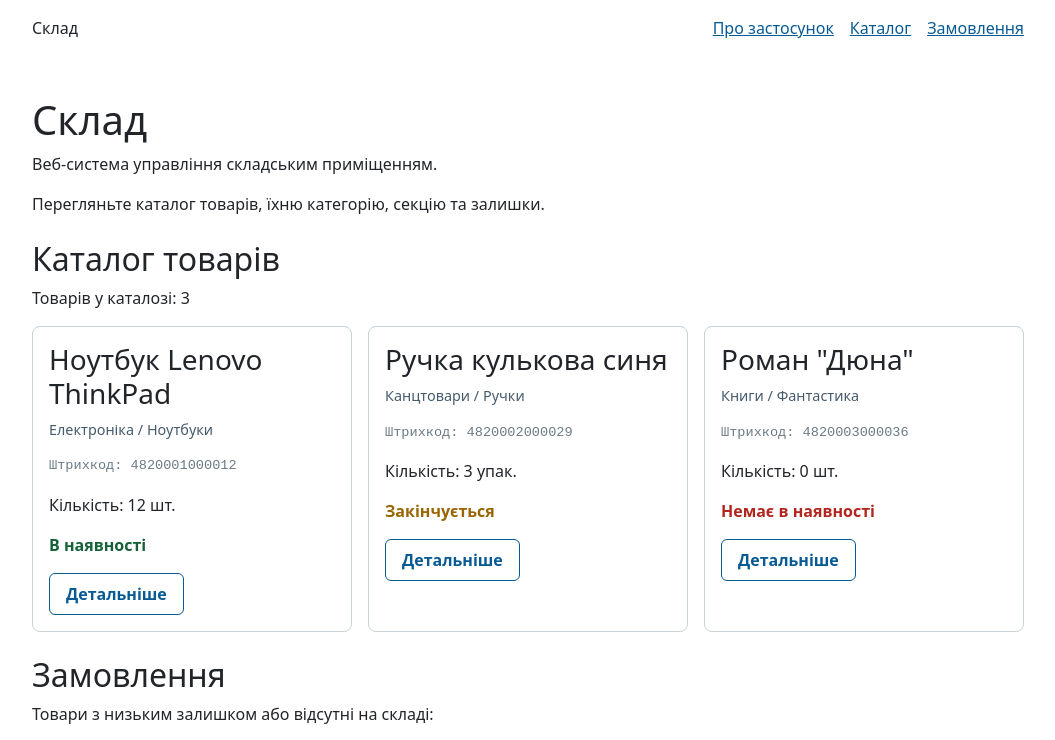
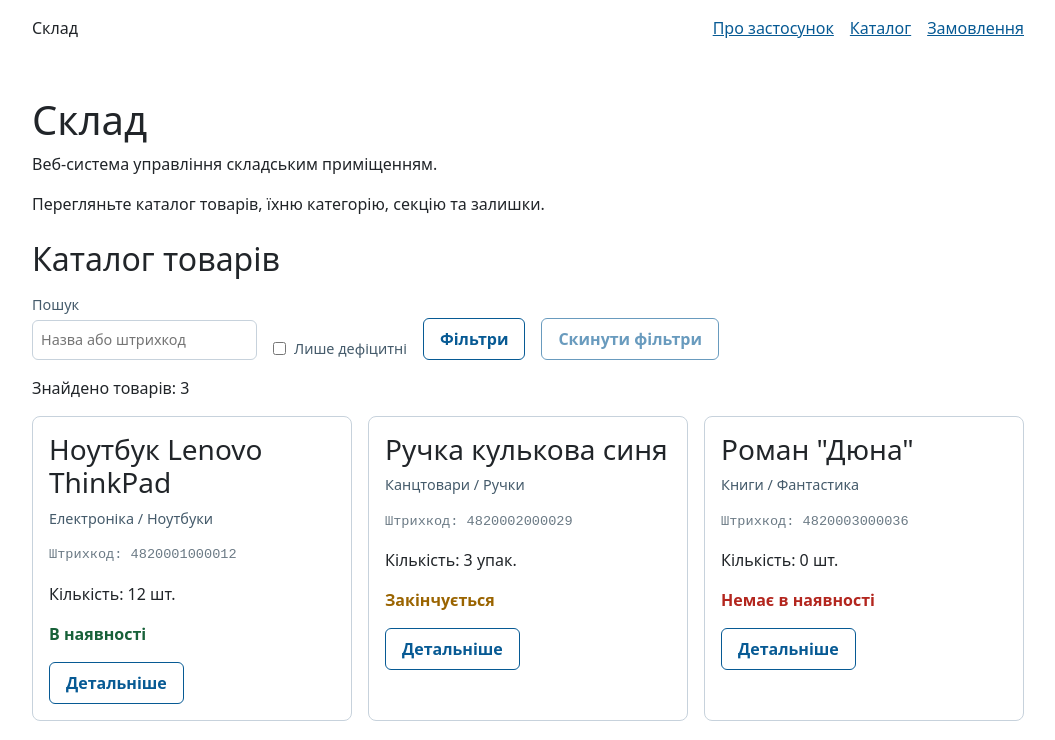
Before and after one commit to bohdandrychak-ip254k-hash/warehouse-management, a React (Vite) app: page / in a window 1280 px wide. Shown: the top 740 px of the page, without its empty margins (112-1167 px from the left). Built offline with nearby package versions, Linux system fonts and the light colour scheme.

Commit message:
filters and design

```diff
--- /dev/null
+++ b/src/components/products/FiltersModal.jsx
@@ -0,0 +1,50 @@
+import Modal from '../ui/Modal.jsx'
+import AppButton from '../ui/AppButton.jsx'
+
+export default function FiltersModal({
+  sections,
+  categories,
+  selectedSectionIds,
+  selectedCategoryIds,
+  onToggleSection,
+  onToggleCategory,
+  onClose,
+}) {
+  return (
+    <Modal title="Фільтри каталогу" onClose={onClose}>
+      <fieldset className="filter-group">
+        <legend>Секції</legend>
+        <div className="filter-options">
+          {sections.map((section) => (
+            <label key={section.id} className="filter-chip">
+              <input
+                type="checkbox"
+                checked={selectedSectionIds.has(section.id)}
+                onChange={() => onToggleSection(section.id)}
+              />
+              {section.name}
+            </label>
+          ))}
+        </div>
+      </fieldset>
+
+      <fieldset className="filter-group">
+        <legend>Категорії</legend>
+        <div className="filter-options">
+          {categories.map((category) => (
+            <label key={category.id} className="filter-chip">
+              <input
+                type="checkbox"
+                checked={selectedCategoryIds.has(category.id)}
+                onChange={() => onToggleCategory(category.id)}
+              />
+              {category.name}
+            </label>
+          ))}
+        </div>
+      </fieldset>
+
+      <AppButton onClick={onClose}>Готово</AppButton>
+    </Modal>
+  )
+}
--- a/src/components/products/ProductList.jsx
+++ b/src/components/products/ProductList.jsx
@@ -1,9 +1,9 @@
 import ProductCard from './ProductCard.jsx'
 import EmptyState from '../ui/EmptyState.jsx'
 
-export default function ProductList({ items }) {
+export default function ProductList({ items, emptyMessage = 'Товари ще не додано.' }) {
   if (items.length === 0) {
-    return <EmptyState message="Товари ще не додано." />
+    return <EmptyState message={emptyMessage} />
   }
 
   return (
--- a/src/index.css
+++ b/src/index.css
@@ -169,3 +169,179 @@ section { margin-block: 1.5rem; }
 @media (max-width: 30rem) {
   .attribute-list { grid-template-columns: 1fr; }
 }
+.filters {
+  display: flex;
+  flex-wrap: wrap;
+  gap: 1rem;
+  align-items: end;
+  margin-block: 1rem;
+}
+.filters label {
+  display: flex;
+  flex-direction: column;
+  gap: 0.25rem;
+  font-size: 0.9rem;
+  color: #455b6b;
+}
+.filters input[type="text"] {
+  padding: 0.5rem;
+  border: 1px solid #c7d2dc;
+  border-radius: 0.375rem;
+  font: inherit;
+}
+.checkbox-field {
+  flex-direction: row !important;
+  align-items: center;
+  gap: 0.5rem !important;
+}.filter-group {
+  border: none;
+  padding: 0;
+  margin: 0 0 1.25rem;
+}
+.filter-group legend {
+  font-weight: 600;
+  margin-bottom: 0.5rem;
+  padding: 0;
+}
+.filter-group .checkbox-field {
+  margin-block: 0.375rem;
+}
+.modal-overlay {
+  position: fixed;
+  inset: 0;
+  background: rgba(23, 43, 58, 0.6);
+  backdrop-filter: blur(2px);
+  display: flex;
+  align-items: center;
+  justify-content: center;
+  padding: 1.5rem;
+  z-index: 50;
+  animation: overlay-fade 0.15s ease-out;
+}
+@keyframes overlay-fade {
+  from { opacity: 0; }
+  to { opacity: 1; }
+}
+.modal-window {
+  background: white;
+  border-radius: 0.75rem;
+  box-shadow: 0 20px 45px rgba(23, 43, 58, 0.25);
+  max-width: 34rem;
+  width: 100%;
+  max-height: 85vh;
+  overflow-y: auto;
+  padding: 0;
+  animation: modal-rise 0.18s ease-out;
+}
+@keyframes modal-rise {
+  from { opacity: 0; transform: translateY(8px) scale(0.98); }
+  to { opacity: 1; transform: translateY(0) scale(1); }
+}
+.modal-header {
+  display: flex;
+  justify-content: space-between;
+  align-items: center;
+  padding: 1.25rem 1.5rem;
+  border-bottom: 1px solid #e5e9ed;
+  position: sticky;
+  top: 0;
+  background: white;
+  border-radius: 0.75rem 0.75rem 0 0;
+}
+.modal-header h3 {
+  margin: 0;
+  font-size: 1.15rem;
+}
+.modal-close {
+  background: #f4f6f8;
+  border: none;
+  border-radius: 50%;
+  width: 2rem;
+  height: 2rem;
+  font-size: 1.25rem;
+  line-height: 1;
+  cursor: pointer;
+  color: #455b6b;
+  display: flex;
+  align-items: center;
+  justify-content: center;
+}
+.modal-close:hover {
+  background: #e5e9ed;
+}
+.modal-close:focus-visible {
+  outline: 3px solid #075a94;
+  outline-offset: 2px;
+}
+.modal-body {
+  padding: 1.5rem;
+}
+
+/* Групи фільтрів */
+.filter-group {
+  border: none;
+  padding: 0;
+  margin: 0 0 1.5rem;
+}
+.filter-group:last-of-type {
+  margin-bottom: 1.75rem;
+}
+.filter-group legend {
+  font-weight: 700;
+  font-size: 0.8rem;
+  text-transform: uppercase;
+  letter-spacing: 0.04em;
+  color: #6b7a85;
+  margin-bottom: 0.75rem;
+  padding: 0;
+}
+.filter-options {
+  display: flex;
+  flex-wrap: wrap;
+  gap: 0.5rem;
+}
+.filter-chip {
+  display: inline-flex;
+  align-items: center;
+  gap: 0.4rem;
+  padding: 0.45rem 0.9rem;
+  border: 1px solid #c7d2dc;
+  border-radius: 999px;
+  background: white;
+  color: #172b3a;
+  font-size: 0.9rem;
+  cursor: pointer;
+  transition: all 0.12s ease;
+  user-select: none;
+}
+.filter-chip:hover {
+  border-color: #075a94;
+  background: #f4f8fb;
+}
+.filter-chip input {
+  position: absolute;
+  opacity: 0;
+  width: 0;
+  height: 0;
+}
+.filter-chip:has(input:checked) {
+  background: #075a94;
+  border-color: #075a94;
+  color: white;
+  font-weight: 600;
+}
+.filter-chip:has(input:focus-visible) {
+  outline: 3px solid #075a94;
+  outline-offset: 2px;
+}.attribute-row {
+  padding: 0.5rem 0;
+}
+.attribute-row dt {
+  font-size: 0.8rem;
+  text-transform: uppercase;
+  letter-spacing: 0.03em;
+}
+.attribute-row dd {
+  font-size: 1rem;
+  font-weight: 600;
+}
--- a/src/pages/HomePage.jsx
+++ b/src/pages/HomePage.jsx
@@ -1,6 +1,9 @@
+import { useState } from 'react'
 import Section from '../components/ui/Section.jsx'
 import CatalogSummary from '../components/products/CatalogSummary.jsx'
 import ProductList from '../components/products/ProductList.jsx'
+import FiltersModal from '../components/products/FiltersModal.jsx'
+import AppButton from '../components/ui/AppButton.jsx'
 import { products, categories, sections } from '../data/products.js'
 
 function enrichProduct(product) {
@@ -14,8 +17,76 @@ function enrichProduct(product) {
   }
 }
 
+function matchesQuery(product, query) {
+  const normalized = query.trim().toLowerCase()
+  if (normalized === '') {
+    return true
+  }
+  return (
+    product.name.toLowerCase().includes(normalized) ||
+    product.barcode.includes(normalized)
+  )
+}
+
 export default function HomePage() {
+  const [query, setQuery] = useState('')
+  const [lowStockOnly, setLowStockOnly] = useState(false)
+  const [selectedSectionIds, setSelectedSectionIds] = useState(() => new Set())
+  const [selectedCategoryIds, setSelectedCategoryIds] = useState(() => new Set())
+  const [filtersOpen, setFiltersOpen] = useState(false)
+
   const catalog = products.map(enrichProduct)
+  const visibleProducts = catalog.filter((item) => {
+    const matchesSection = selectedSectionIds.size === 0 || selectedSectionIds.has(item.sectionId)
+    const matchesCategory = selectedCategoryIds.size === 0 || selectedCategoryIds.has(item.categoryId)
+    return (
+      matchesQuery(item, query) &&
+      (!lowStockOnly || item.quantity <= 5) &&
+      matchesSection &&
+      matchesCategory
+    )
+  })
+
+  const filtersActive =
+    query.trim() !== '' ||
+    lowStockOnly ||
+    selectedSectionIds.size > 0 ||
+    selectedCategoryIds.size > 0
+
+  function handleReset() {
+    setQuery('')
+    setLowStockOnly(false)
+    setSelectedSectionIds(new Set())
+    setSelectedCategoryIds(new Set())
+  }
+
+  function toggleSection(id) {
+    setSelectedSectionIds((previous) => {
+      const next = new Set(previous)
+      if (next.has(id)) {
+        next.delete(id)
+      } else {
+        next.add(id)
+      }
+      return next
+    })
+  }
+
+  function toggleCategory(id) {
+    setSelectedCategoryIds((previous) => {
+      const next = new Set(previous)
+      if (next.has(id)) {
+        next.delete(id)
+      } else {
+        next.add(id)
+      }
+      return next
+    })
+  }
+
+  const emptyMessage = filtersActive
+    ? 'За заданими умовами товарів не знайдено.'
+    : 'Товари ще не додано.'
 
   return (
     <>
@@ -26,9 +97,54 @@ export default function HomePage() {
       </section>
 
       <Section id="catalog" title="Каталог товарів">
-        <CatalogSummary total={catalog.length} />
-        <ProductList items={catalog} />
+        <div className="filters">
+          <label>
+            Пошук
+            <input
+              type="text"
+              value={query}
+              onChange={(event) => setQuery(event.target.value)}
+              placeholder="Назва або штрихкод"
+            />
+          </label>
+
+          <label className="checkbox-field">
+            <input
+              type="checkbox"
+              checked={lowStockOnly}
+              onChange={(event) => setLowStockOnly(event.target.checked)}
+            />
+            Лише дефіцитні
+          </label>
+
+          <AppButton
+            variant="secondary"
+            aria-haspopup="dialog"
+            onClick={() => setFiltersOpen(true)}
+          >
+            Фільтри{filtersActive && ' •'}
+          </AppButton>
+
+          <AppButton variant="secondary" onClick={handleReset} disabled={!filtersActive}>
+            Скинути фільтри
+          </AppButton>
+        </div>
+
+        <CatalogSummary total={visibleProducts.length} caption="Знайдено товарів" />
+        <ProductList items={visibleProducts} emptyMessage={emptyMessage} />
       </Section>
+
+      {filtersOpen && (
+        <FiltersModal
+          sections={sections}
+          categories={categories}
+          selectedSectionIds={selectedSectionIds}
+          selectedCategoryIds={selectedCategoryIds}
+          onToggleSection={toggleSection}
+          onToggleCategory={toggleCategory}
+          onClose={() => setFiltersOpen(false)}
+        />
+      )}
     </>
   )
 }
```
